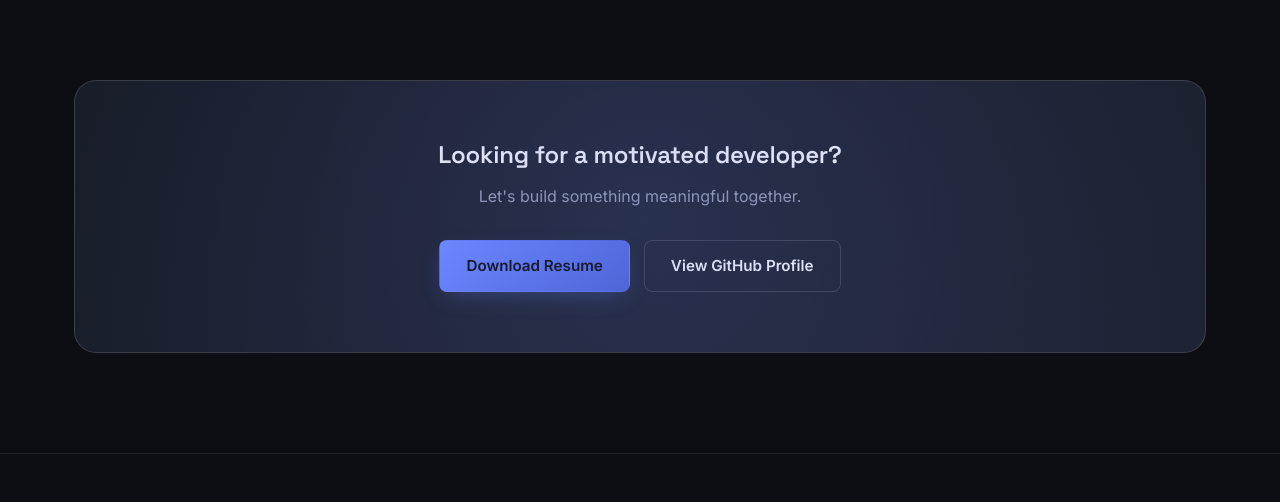
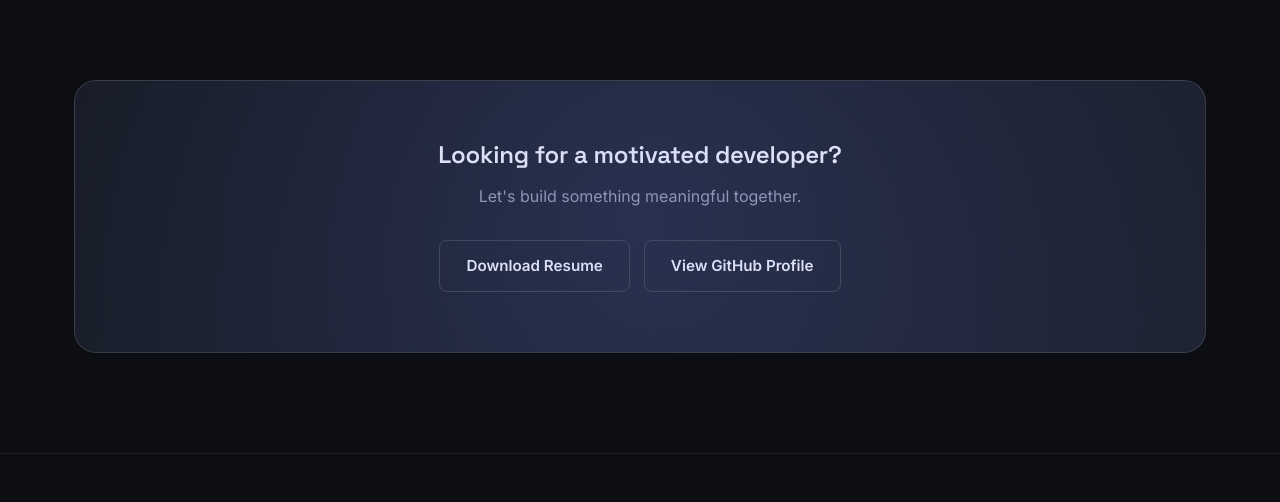
Before and after one commit to Satyasai-Adabala/SatyaSai-Portfolio, a Django app: page / in a window 1280 px wide. Shown: the part 4662-5164 px from the top of the page. Run offline with Django 5.2, Linux system fonts and the light colour scheme; data comes from the database, SQL or seed files in the repository.

Commit message:
Update resume download links in home.html

```diff
--- a/templates/home.html
+++ b/templates/home.html
@@ -20,8 +20,8 @@
       </p>
       <div class="hero-actions">
         <a href="#projects" class="btn btn-primary">View My Projects</a>
-        <a href="{{ profile.resume_se.url }}" download
-           data-se-href="{{ profile.resume_se.url }}" data-da-href="{{ profile.resume_da.url }}"
+        <a href="{% static 'resumes/Adabala_Satya_Sai_SE_Resume.pdf' %}" download
+           data-se-href="{% static 'resumes/Adabala_Satya_Sai_SE_Resume.pdf' %}" data-da-href="{% static 'resumes/Adabala_Satya_Sai_Data_Analyst_Resume.pdf' %}"
            class="btn btn-ghost" id="resume-download">Download Resume</a>
         <a href="#contact" class="btn btn-ghost">Contact Me</a>
       </div>
@@ -219,8 +219,9 @@
       <h2>Looking for a motivated developer?</h2>
       <p data-se="Let's build something meaningful together." data-da="Let's turn your data into decisions.">Let's build something meaningful together.</p>
       <div class="cta-actions">
-        <a href="{{ profile.resume_se.url }}" download class="btn btn-primary" id="resume-download-2"
-           data-se-href="{{ profile.resume_se.url }}" data-da-href="{{ profile.resume_da.url }}">Download Resume</a>
+      <a href="{{ profile.resume_se.url }}" download
+           data-se-href="{{ profile.resume_se.url }}" data-da-href="{{ profile.resume_da.url }}"
+           class="btn btn-ghost" id="resume-download">Download Resume</a>
         <a href="{{ profile.github_url }}" target="_blank" rel="noopener" class="btn btn-ghost">View GitHub Profile</a>
       </div>
     </div>
```
